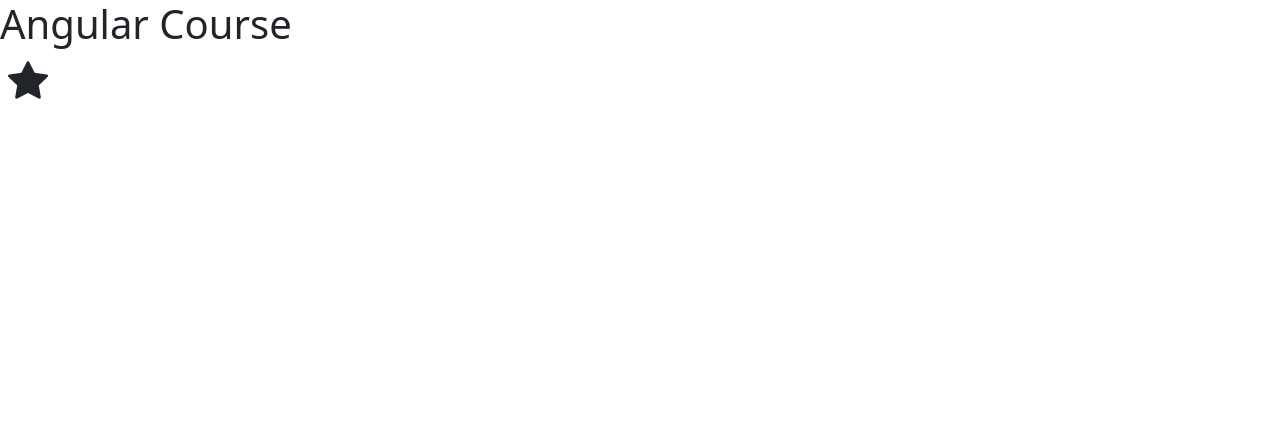
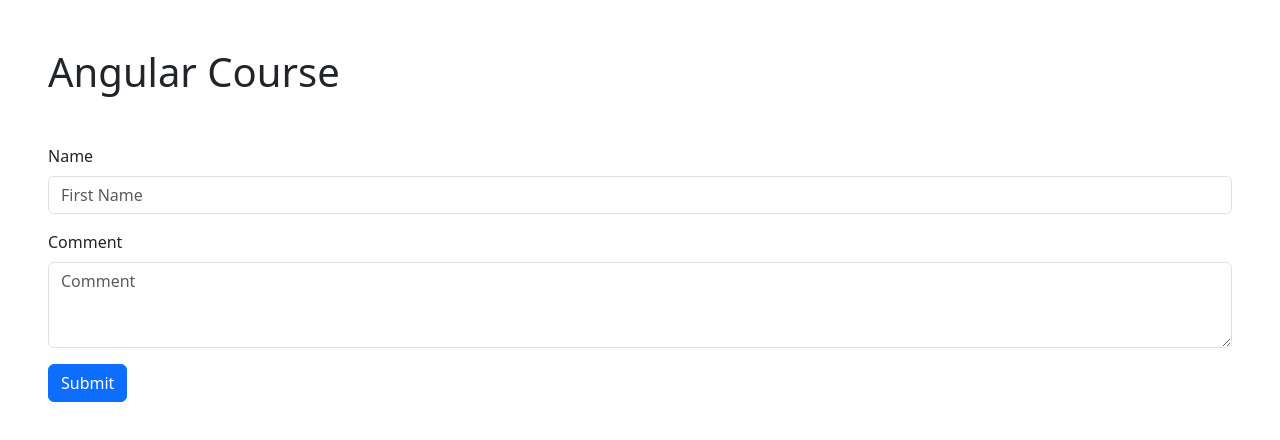
Before and after one commit to codeWithAshith/Angular-Course, an Angular app: page / in a window 1280 px wide. Shown: the top 440 px of the page. Built offline with nearby package versions, Linux system fonts and the light colour scheme.

Commit message:
17. Template driven form - form setup

```diff
--- a/src/app/app.component.html
+++ b/src/app/app.component.html
@@ -1,7 +1,3 @@
-<h1>Angular Course</h1>
+<h1 class="m-5">Angular Course</h1>
 
-<i
-  class="bi h1 mx-2"
-  [ngClass]="{ 'bi-star': isSelected, 'bi-star-fill': !isSelected }"
-  (click)="onClick()"
-></i>
+<app-contact-form />
--- a/src/app/app.component.ts
+++ b/src/app/app.component.ts
@@ -5,10 +5,4 @@ import { Component } from '@angular/core';
   templateUrl: './app.component.html',
   styleUrls: ['./app.component.css'],
 })
-export class AppComponent {
-  isSelected = false;
-
-  onClick() {
-    this.isSelected = !this.isSelected;
-  }
-}
+export class AppComponent {}
--- a/src/app/app.module.ts
+++ b/src/app/app.module.ts
@@ -7,9 +7,10 @@ import { CourseService } from './course.service';
 import { FormsModule } from '@angular/forms';
 import { SummaryPipe } from './summary.pipe';
 import { FavoriteComponent } from './favorite/favorite.component';
+import { ContactFormComponent } from './contact-form/contact-form.component';
 
 @NgModule({
-  declarations: [AppComponent, CourseComponent, SummaryPipe, FavoriteComponent],
+  declarations: [AppComponent, CourseComponent, SummaryPipe, FavoriteComponent, ContactFormComponent],
   imports: [BrowserModule, FormsModule],
   providers: [CourseService],
   bootstrap: [AppComponent],
--- /dev/null
+++ b/src/app/contact-form/contact-form.component.html
@@ -0,0 +1,21 @@
+<form class="m-5">
+  <div class="mb-3">
+    <label for="name" class="form-label">Name</label>
+    <input
+      type="text"
+      class="form-control"
+      name="name"
+      placeholder="First Name"
+    />
+  </div>
+  <div class="mb-3">
+    <label for="comment" class="form-label">Comment</label>
+    <textarea
+      class="form-control"
+      name="comment"
+      rows="3"
+      placeholder="Comment"
+    ></textarea>
+  </div>
+  <button type="submit" class="btn btn-primary">Submit</button>
+</form>
```
Also changed, not shown: src/app/contact-form/contact-form.component.ts (added, +10 -0 lines), src/app/contact-form/contact-form.component.css (added).
